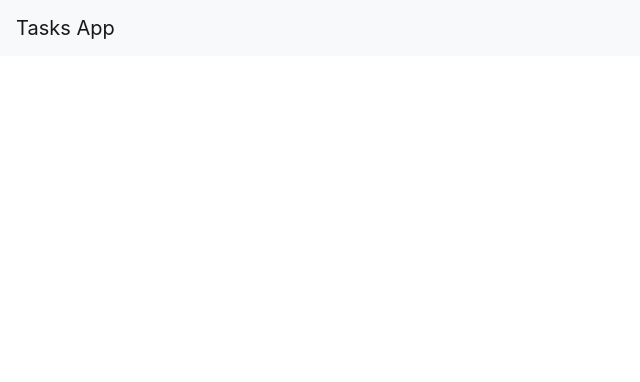
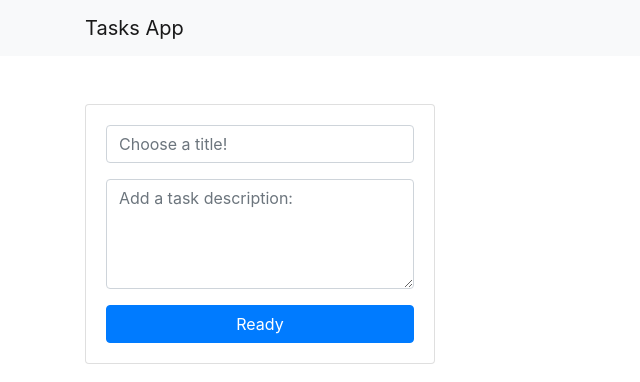
Before and after one commit to Emanuel4168/TasksApp, a plain HTML site: page index.html in a window 1280 px wide. Shown: the whole page, without its empty margins (0-640 px from the left). Drawn offline with nearby package versions, Linux system fonts and the light colour scheme.

Commit message:
Agregados elementos de la vista principal

```diff
--- a/app.js
+++ b/app.js
@@ -0,0 +1 @@
+alert('this shit works')
--- a/index.html
+++ b/index.html
@@ -9,9 +9,42 @@
 </head>
 
 <body>
+    <!--Navigation-->
     <nav class="navbar navbar-light bg-light">
-        <a href="#" class="navbar-brand">Tasks App</a>
+        <div class="container">
+            <a href="#" class="navbar-brand">Tasks App</a>
+        </div>
     </nav>
+
+    <!--Main Content-->
+    <div class="container">
+        <div class="row pt-5">
+            <div class="col-md-4">
+                <div class="card">
+                    <div class="card-body">
+                        <form id="taskForm">
+                            <div class="form-group">
+                                <input type="text" id="txtCardTitle" placeholder="Choose a title!" class="form-control">
+                            </div>
+
+                            <div class="form-group">
+                                    <textarea id="txtCardBody" rows="4" cols="40" placeholder="Add a task description:" class="form-control"></textarea>
+                            </div>
+
+                            <button type="submit" class="btn btn-primary btn-block">Ready</button>
+                        </form>
+                    </div>
+                </div>
+            </div>
+
+            <div class="col-md-8">
+                <div id="txtTask"></div>
+            </div>
+        </div>
+    </div>
+
+    <!--Scripts-->
+    <script src="app.js"></script>
 </body>
 
 </html>
```
